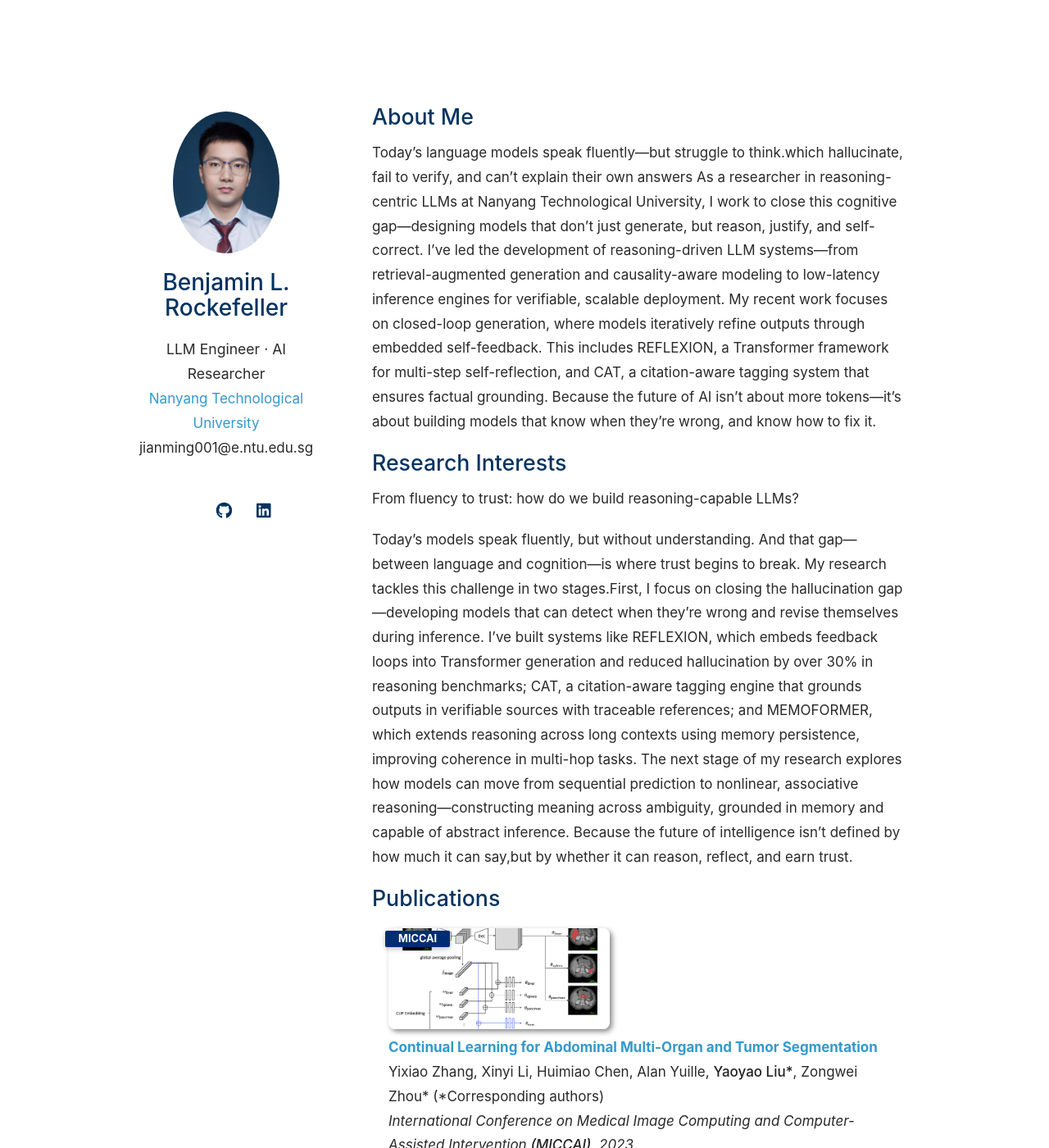
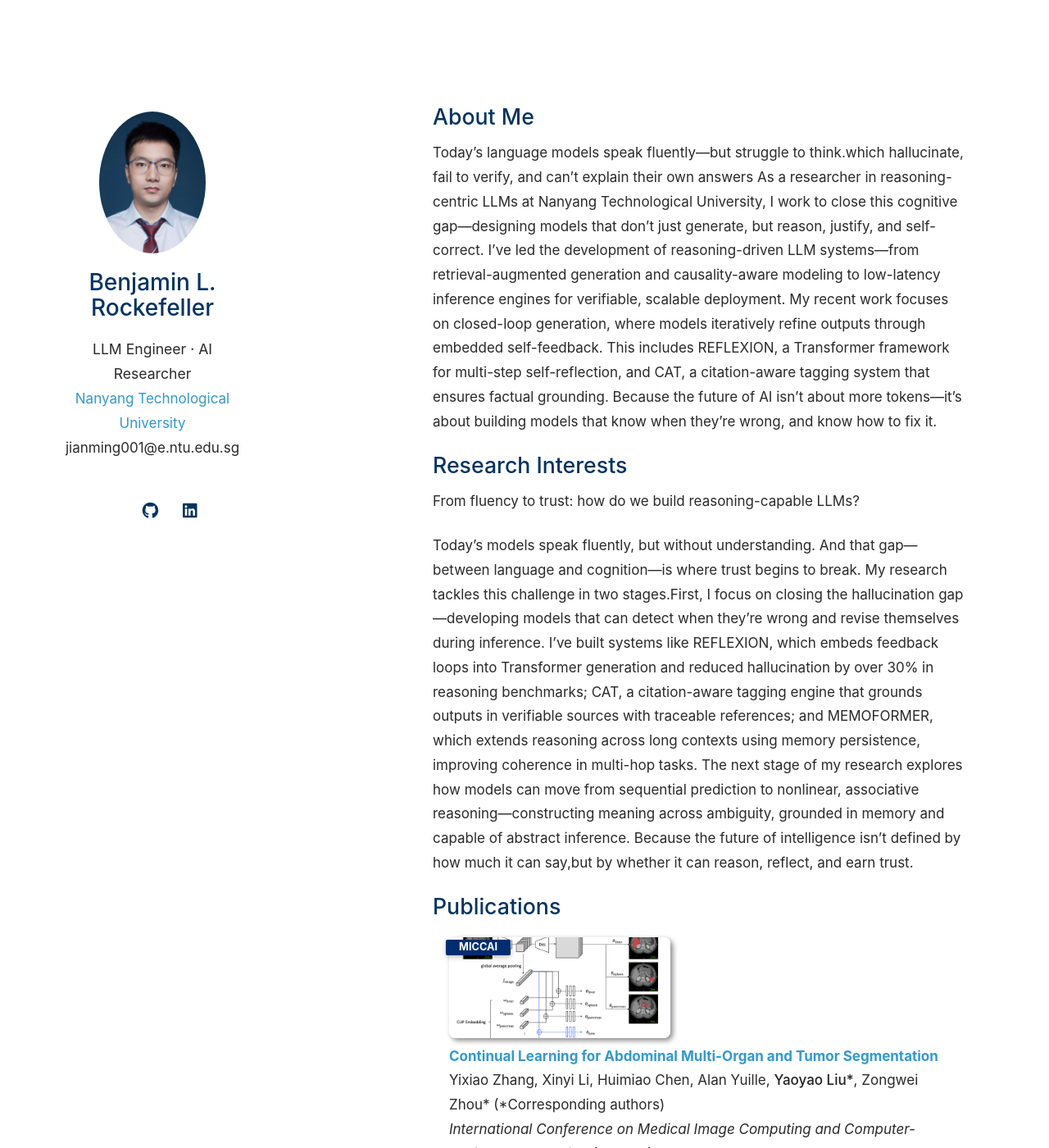
Before and after one commit to BenjaminRockefeller/benjaminrockefeller.github.io, a Jekyll site: the page built from index.md, in a window 1280 px wide and 1400 px high. Shown: the whole window at 82% size. Built offline with Jekyll 4.4.1, drawn with Linux system fonts in a browser that asks for light colours; a style sheet for code colours, icons or effects is not loaded; our own code applies the rules of GitHub Pages for plain Markdown files.

Commit message:
Update minimal-light.scss

```diff
--- a/_sass/minimal-light.scss
+++ b/_sass/minimal-light.scss
@@ -709,3 +709,96 @@
   line-height: 1.5;
   text-align: center;
 }
+/* === Global Enhancements === */
+
+body {
+  font-size: 17px;
+  line-height: 1.75;
+  color: #2a2a2a;
+  font-family: -apple-system, BlinkMacSystemFont, "Segoe UI", Helvetica, Arial, sans-serif;
+}
+
+.wrapper {
+  width: 1140px;  /* 原为 960px，增大整体内容宽度 */
+  margin: 0 auto;
+}
+
+section {
+  max-width: 880px;  /* 原为 740px，放宽内容区域 */
+  padding-left: 2rem;
+  padding-right: 2rem;
+}
+
+.education {
+  font-weight: 500;
+  font-size: 14.5px;
+  line-height: 1.5;
+  text-align: center;
+  color: #444;
+  font-family: "Segoe UI", sans-serif;
+  margin-top: 5px;
+  white-space: nowrap; /* 防止被拆行 */
+}
+
+.autocolor {
+  color: #595959;
+  white-space: nowrap; /* 防止中英文空格导致换行 */
+}
+
+.image.avatar img {
+  border-radius: 100%;
+  width: 130px;  /* 原为 45% 或 117px */
+  padding: 10px;
+}
+
+/* 段落优化 */
+p {
+  margin-bottom: 1.4em;
+  line-height: 1.75;
+}
+
+/* 暗色模式适配 */
+@media (prefers-color-scheme: dark) {
+  body {
+    background-color: #20212b;
+    color: #dadbdf;
+  }
+  .autocolor, .education {
+    color: #ccc;
+  }
+  a {
+    color: #3eb7f0;
+  }
+}
+
+/* 保留社交图标 hover 效果与按钮样式 */
+.social-icons a {
+  display: inline-block;
+  height: 2.4rem;
+  width: 2.4rem;
+  background-color: transparent;
+  color: #043361 !important;
+  border-radius: 100%;
+  text-align: center;
+  font-size: 1.25rem;
+  line-height: 2.4rem;
+  margin-right: 1rem;
+}
+
+.social-icons a:last-child {
+  margin-right: 0;
+}
+
+.social-icons a:hover {
+  background-color: white;
+  color: black;
+  transform: scale(1.1);
+}
+
+@media (prefers-color-scheme: dark) {
+  .social-icons a:hover {
+    background-color: #20212b;
+    color: black;
+    transform: scale(1.2);
+  }
+}
```
